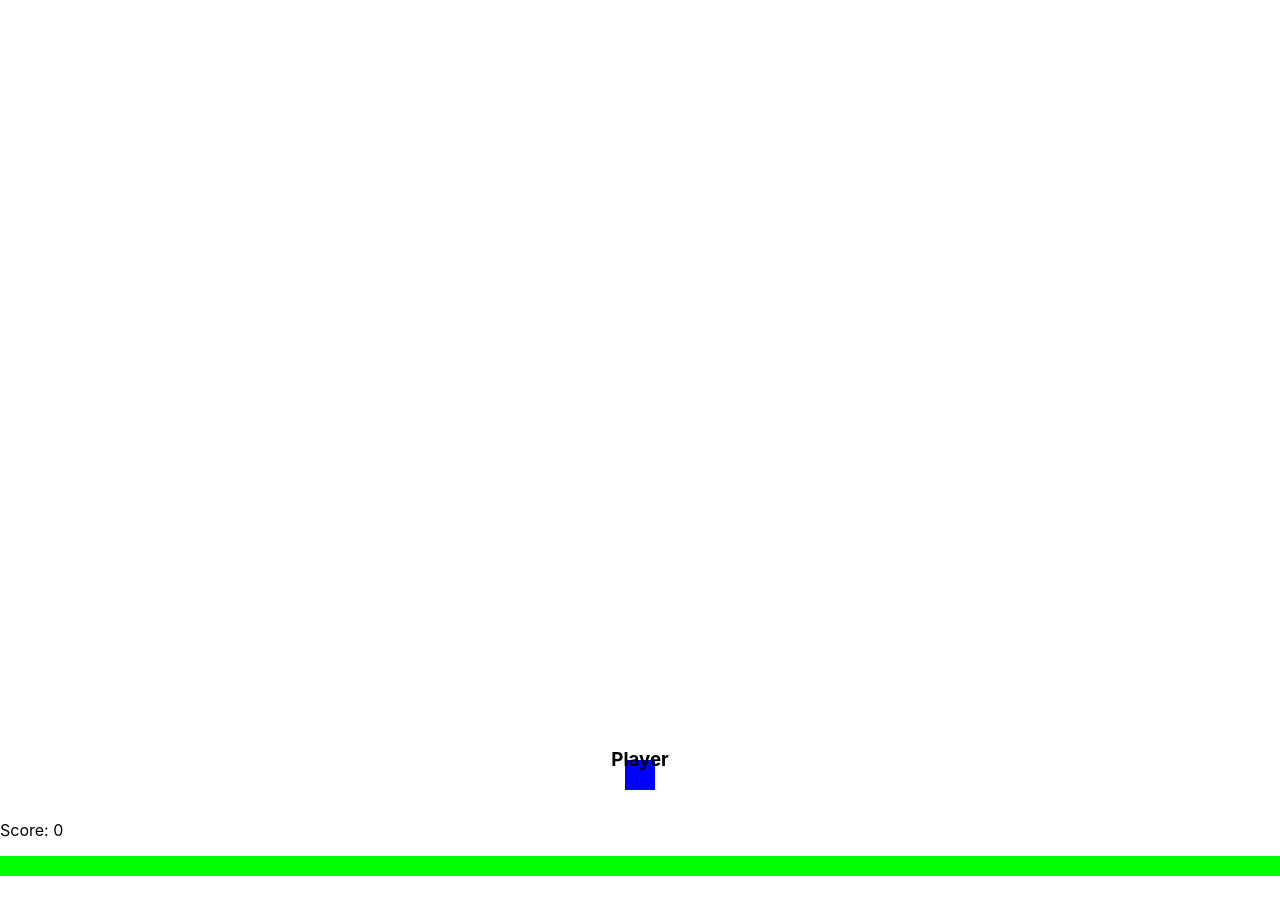
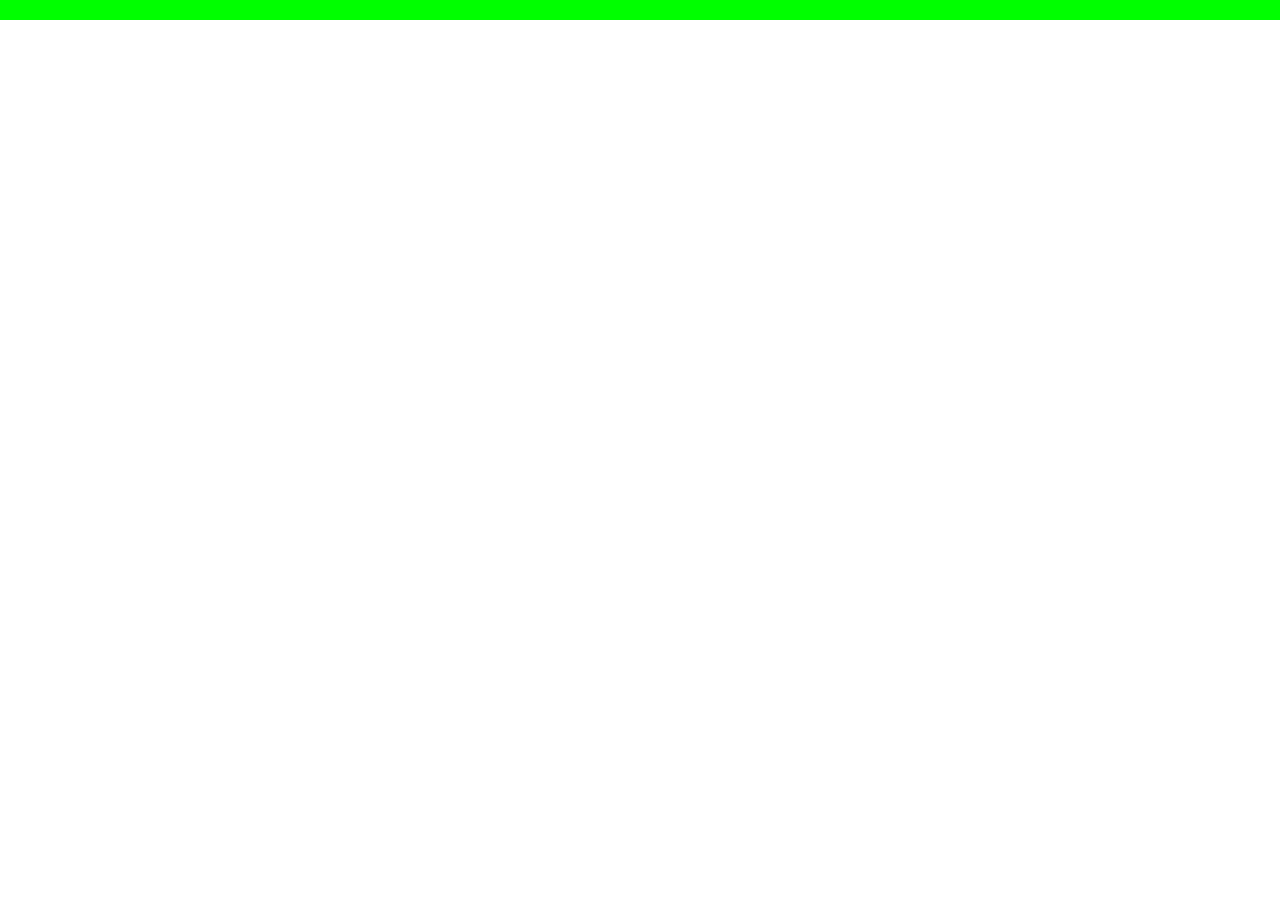
Before and after one commit to mohamedmehdigara/react-2d-space-shooter, a React (Create React App) app: page / in a window 1280 px wide. Shown: the top 914 px of the page. After the commit the page ends 814 px from the top, so only its background shows below. Built offline with nearby package versions, Linux system fonts and the light colour scheme.

Commit message:
added files

```diff
--- a/src/App.js
+++ b/src/App.js
@@ -13,62 +13,59 @@ import Scoreboard from './components/Scoreboard'; // Import the Scoreboard compo
 import HealthBar from './components/HealthBar';
 import SpaceShip from "./components/SpaceShip";
 import Bullet from './components/Bullet';
+import Asteroid from './components/Asteroid';
 
 class App extends Component {
   constructor() {
     super();
-    this.canvasRef = React.createRef();
-    this.ctx = null;
-    this.asteroids = [];
-    this.bullets = [];
-    this.quadTree = null;
     this.state = {
-      score: 0, // Initialize score with a default value
-      playerHealth: 100,
+      playerHealth: 100, // Set the initial player health
       playerX: (window.innerWidth - 30) / 2, // Initial player X position
       playerY: window.innerHeight - 40, // Initial player Y position
-      bullets: []
+      bullets: [], // Array to store bullets
+      asteroids: [], // Array to store asteroids
     };
-
-    // Define and initialize the ship object
-    this.ship = {
-      x: (window.innerWidth - 30) / 2,
-      y: window.innerHeight - 40,
-      width: 30,
-      height: 30,
-    };
-
-    // Track the game level
-    this.level = 1;
   }
 
+  // Add collision detection logic here
+  checkCollisions() {
+    const { playerX, playerY, bullets, asteroids } = this.state;
+    const updatedAsteroids = [...asteroids];
+    const updatedBullets = [];
 
+    for (const bullet of bullets) {
+      const bulletBoundingBox = bullet.getBoundingBox();
 
-  componentDidMount() {
-    this.ctx = this.canvasRef.current.getContext('2d');
-    this.canvasRef.current.width = window.innerWidth;
-    this.canvasRef.current.height = window.innerHeight;
+      // Check collisions with asteroids
+      for (let i = updatedAsteroids.length - 1; i >= 0; i--) {
+        const asteroid = updatedAsteroids[i];
+        const asteroidBoundingBox = asteroid.getBoundingBox();
 
-    // Initialize the QuadTree with a boundary that covers the entire canvas
-    const boundary = new Rectangle(
-      0,
-      0,
-      this.canvasRef.current.width,
-      this.canvasRef.current.height
-    );
-    this.quadTree = new QuadTree(boundary, 4);
+        if (this.isCollision(bulletBoundingBox, asteroidBoundingBox)) {
+          // Collision detected, remove the bullet and asteroid
+          updatedAsteroids.splice(i, 1);
+        } else {
+          updatedBullets.push(bullet);
+        }
+      }
+    }
 
-    // Add event listeners and start the game loop
-    this.addEventListeners();
-    this.startGame();
+    this.setState({
+      asteroids: updatedAsteroids,
+      bullets: updatedBullets,
+    });
   }
 
-  // Add event listeners for user input
-  addEventListeners() {
-    window.addEventListener('keydown', this.handleKeyDown);
+  isCollision(rect1, rect2) {
+    return (
+      rect1.x < rect2.x + rect2.width &&
+      rect1.x + rect1.width > rect2.x &&
+      rect1.y < rect2.y + rect2.height &&
+      rect1.y + rect1.height > rect2.y
+    );
   }
 
-  // Handle keydown events (e.g., for shooting bullets)
+  // Update player position based on keyboard input
   handleKeyDown = (event) => {
     const { playerX, playerY } = this.state;
     const speed = 5; // Adjust player speed as needed
@@ -99,175 +96,42 @@ class App extends Component {
     }
   };
 
-
-  // Game loop
-  gameLoop = () => {
-    this.updateGameObjects();
-    this.checkCollisions();
-    this.drawGameObjects();
-    requestAnimationFrame(this.gameLoop);
-  };
-
-  // Update the game objects (e.g., move asteroids, bullets)
-  updateGameObjects() {
-    // Update asteroid positions
-    for (const asteroid of this.asteroids) {
-      asteroid.y += asteroid.speed;
-    }
-
-    // Update bullet positions and remove off-screen bullets
-    for (let i = this.bullets.length - 1; i >= 0; i--) {
-      const bullet = this.bullets[i];
-      bullet.y -= bullet.speed;
-
-      // Remove bullets that are off-screen
-      if (bullet.y + bullet.height < 0) {
-        this.bullets.splice(i, 1);
-      }
-    }
-
-    // Update the QuadTree with the current positions of objects
-    this.quadTree = new QuadTree(this.quadTree.boundary, this.quadTree.capacity);
-    for (const bullet of this.bullets) {
-      this.quadTree.insert(bullet);
-    }
-    for (const asteroid of this.asteroids) {
-      this.quadTree.insert(asteroid);
-    }
-
-    // Check if all asteroids are destroyed, then advance to the next level
-    if (this.asteroids.length === 0) {
-      this.level++;
-      this.spawnAsteroids(); // Spawn new asteroids for the next level
-    }
+  // Update game logic here (e.g., handle collisions)
+  componentDidMount() {
+    this.spawnAsteroids(); // Spawn asteroids when the game starts
+    setInterval(this.checkCollisions.bind(this), 100); // Check collisions every 100ms
   }
 
-  // Check collisions using the QuadTree
-  checkCollisions() {
-    // Handle collisions between bullets and asteroids
-    for (const bullet of this.bullets) {
-      const potentialColliders = this.quadTree.query(bullet);
-      for (const asteroid of potentialColliders) {
-        if (bullet.intersects(asteroid)) {
-          // Handle the collision (e.g., remove bullet and asteroid)
-          const bulletIndex = this.bullets.indexOf(bullet);
-          if (bulletIndex !== -1) {
-            this.bullets.splice(bulletIndex, 1);
-          }
-
-          const asteroidIndex = this.asteroids.indexOf(asteroid);
-          if (asteroidIndex !== -1) {
-            this.asteroids.splice(asteroidIndex, 1);
-          }
-        }
-      }
-    }
+  // Function to spawn asteroids periodically
+  spawnAsteroids() {
+    setInterval(() => {
+      const asteroid = {
+        x: Math.random() * window.innerWidth,
+        y: 0,
+        width: 40,
+        height: 40,
+        speed: 2,
+      };
+      this.setState((prevState) => ({ asteroids: [...prevState.asteroids, asteroid] }));
+    }, 2000); // Adjust the interval as needed
   }
 
-  // Draw game objects on the canvas
-  drawGameObjects() {
-    this.ctx.clearRect(0, 0, this.canvasRef.current.width, this.canvasRef.current.height);
-
-    // Draw asteroids
-    for (const asteroid of this.asteroids) {
-      if (asteroid.type === AsteroidTypes.SMALL) {
-        SmallAsteroid(this.ctx, asteroid.x, asteroid.y);
-      } else if (asteroid.type === AsteroidTypes.MEDIUM) {
-        MediumAsteroid(this.ctx, asteroid.x, asteroid.y);
-      } else if (asteroid.type === AsteroidTypes.LARGE) {
-        LargeAsteroid(this.ctx, asteroid.x, asteroid.y);
-      }
-    }
-
-    // Draw bullets
-    this.ctx.fillStyle = 'red';
-    for (const bullet of this.bullets) {
-      this.ctx.fillRect(bullet.x, bullet.y, bullet.width, bullet.height);
-    }
-
-    // Draw the player's ship
-    this.ctx.fillStyle = 'blue';
-    this.ctx.fillRect(this.ship.x, this.ship.y, this.ship.width, this.ship.height);
-
-    // Display the current level
-    this.ctx.fillStyle = 'white';
-    this.ctx.fillText(`Level: ${this.level}`, 10, 20);
-  }
-
-  // Start the game
-  startGame() {
-    this.spawnAsteroids(); // Initialize asteroids for the first level
-
-    // Start the game loop
-    requestAnimationFrame(this.gameLoop);
-  }
-
-  // Spawn asteroids based on the current level
-  spawnAsteroids() {
-    this.asteroids = []; // Clear existing asteroids
-    const numAsteroids = this.level * 5; // Increase the number of asteroids with each level
-
-    for (let i = 0; i < numAsteroids; i++) {
-      // Randomly choose an asteroid type (small, medium, or large)
-      const randomType = Math.random() < 0.7
-        ? AsteroidTypes.SMALL
-        : Math.random() < 0.9
-        ? AsteroidTypes.MEDIUM
-        : AsteroidTypes.LARGE;
-
-      // Randomly position the asteroids across the canvas
-      const randomX = Math.random() * this.canvasRef.current.width;
-      const randomY = -Math.random() * this.canvasRef.current.height;
-
-      // Set the initial speed based on asteroid type
-      let speed;
-      if (randomType === AsteroidTypes.SMALL) {
-        speed = 2;
-      } else if (randomType === AsteroidTypes.MEDIUM) {
-        speed = 1.5;
-      } else {
-        speed = 1;
-      }
-
-      // Create the asteroid object
-      const asteroid = {
-        x: randomX,
-        y: randomY,
-        type: randomType,
-        speed,
-      };
-
-      this.asteroids.push(asteroid);
-    }
-  }
-
-  updateScore = (points) => {
-    this.setState((prevState) => ({
-      score: prevState.score + points,
-    }));
-  };
-
+  // Render the game components
   render() {
-    const { score } = this.state; // Destructure score from state
-    const { playerHealth, playerX, playerY, bullets } = this.state;
-
+    const { playerHealth, playerX, playerY, bullets, asteroids } = this.state;
 
     return (
-      <div>
-        <canvas ref={this.canvasRef} width={window.innerWidth} height={window.innerHeight}></canvas>
-        <Player ship={this.ship} />
-        <Enemy asteroids={this.asteroids} />
-        <Scoreboard score={this.state.score} />
-        <HealthBar health={this.state.playerHealth} maxHealth={100} />
+      <div tabIndex="0" onKeyDown={this.handleKeyDown}>
+        <HealthBar health={playerHealth} maxHealth={100} />
         <SpaceShip position={{ x: playerX, y: playerY }} />
         {bullets.map((bullet, index) => (
           <Bullet key={index} x={bullet.x} y={bullet.y} />
         ))}
-
-
+        {asteroids.map((asteroid, index) => (
+          <Asteroid key={index} left={asteroid.x} top={asteroid.y} />
+        ))}
       </div>
     );
   }
 }
-
 export default App;
--- a/src/components/Asteroid.js
+++ b/src/components/Asteroid.js
@@ -1,30 +1,17 @@
 import React, { Component } from 'react';
+import styled from 'styled-components';
+
+const AsteroidWrapper = styled.div`
+  position: absolute;
+  width: 40px;
+  height: 40px;
+  background-color: #ff0000;
+`;
 
 class Asteroid extends Component {
-  // Add a getBoundingBox method to Asteroid
-  getBoundingBox() {
-    return {
-      x: this.props.left,
-      y: this.props.top,
-      width: 40, // Set the width of the bounding box
-      height: 40, // Set the height of the bounding box
-    };
-  }
-
   render() {
-    return (
-      <div
-        className="Asteroid"
-        style={{
-          position: 'absolute',
-          width: '40px',
-          height: '40px',
-          backgroundColor: '#ff0000',
-          top: `${this.props.top}px`,
-          left: `${this.props.left}px`,
-        }}
-      ></div>
-    );
+    const { top, left } = this.props;
+    return <AsteroidWrapper style={{ top, left }} />;
   }
 }
 
--- a/src/components/SpaceShip.js
+++ b/src/components/SpaceShip.js
@@ -1,33 +1,20 @@
-import React from 'react';
-import styled, { keyframes } from 'styled-components';
-
-// Import spaceship image
-
-const swingAnimation = keyframes`
-  0% {
-    transform: rotate(0deg);
-  }
-  50% {
-    transform: rotate(5deg);
-  }
-  100% {
-    transform: rotate(0deg);
-  }
-`;
+import React, { Component } from 'react';
+import styled from 'styled-components';
 
 const SpaceShipWrapper = styled.div`
   position: absolute;
   width: 50px;
   height: 50px;
-  background-size: cover;
-  transform-origin: center bottom;
-  animation: ${swingAnimation} 2s infinite alternate;
-
-  /* Add more styles for details, if needed */
+  background-color: #ffffff;
+  transform-origin: center bottom; // Set pivot point to ship's bottom center
+  animation: swing 2s infinite alternate; // Add swinging animation
 `;
 
-const SpaceShip = ({ position }) => {
-  return <SpaceShipWrapper style={{ left: position }} />;
-};
+class SpaceShip extends Component {
+  render() {
+    const { position } = this.props;
+    return <SpaceShipWrapper style={{ left: position.x, top: position.y }} />;
+  }
+}
 
 export default SpaceShip;
```
